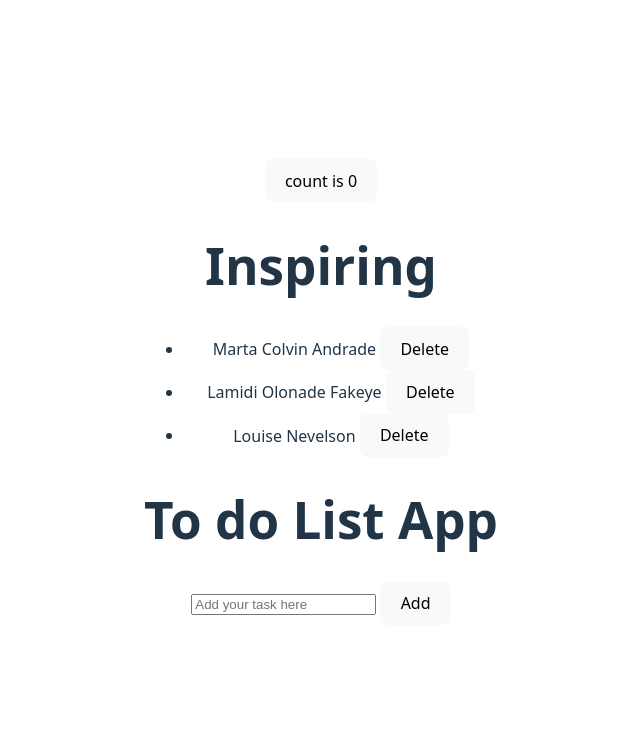
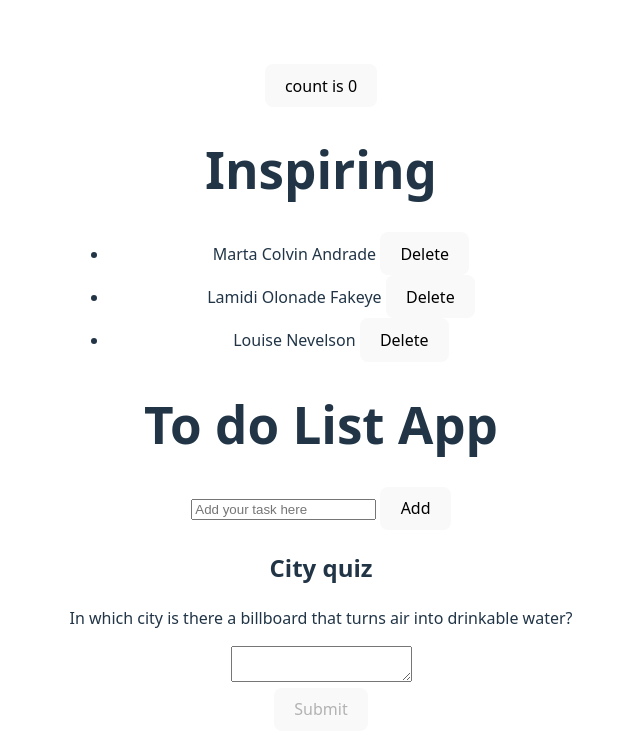
Before and after one commit to Mintesnotg/ReactforNext.Js, a React (Vite) app: page / in a window 1280 px wide. Shown: the top 754 px of the page, without its empty margins (319-959 px from the left). Built offline with nearby package versions, Linux system fonts and the light colour scheme.

Commit message:
comparativeUIdesign

```diff
--- a/src/App.jsx
+++ b/src/App.jsx
@@ -13,14 +13,14 @@
 import ProductApp from './components/thinking_'
 import TodoApp2 from './components/Todo2'
 import ParentComponent from './components/parent_child_data'
-
+import Form from './components/updatingobjects'
  import Parent from './components/parent_child'
 
- import List from './components/updatingarray'
+import List from './components/updatingarray'
 
- import ToDoApp from './components/Todo'
+import ToDoApp from './components/Todo'
+import FormSubmit from './components/form'
 
- import Form from './components/updatingobjects'
 function App() {
   const [count, setCount] = useState(0)
   const [name,setName]=useState("")
@@ -47,6 +47,7 @@
          {/* <Parent/> */}
          <List/>
          <TodoApp2/>
+         <FormSubmit />
       </div>
 
     </>
--- /dev/null
+++ b/src/components/form.tsx
@@ -0,0 +1,69 @@
+import { useState } from "react";
+
+export default function FormSubmit() {
+
+
+    const [answer, setAnswer] = useState('');
+    const [error, setError] = useState<Error>(new Error);
+    const [status, setStatus] = useState('typing');
+    if (status === 'success') {
+        return <h1>That's right!</h1>
+    }
+    const onChangingText = (e) => {
+        debugger
+        setAnswer(e.target.value);
+
+
+    }
+    async function handleSubmit(e) {
+        debugger
+        e.preventDefault();
+        setStatus('submitting');
+        try {
+            await submitForm(answer);
+            setStatus('success');
+        } catch (err) {
+            setStatus('typing');
+            setError(err);
+        }
+    }
+    return (
+        <>
+            <h2>City quiz</h2>
+            <p>
+                In which city is there a billboard that turns air into drinkable water?
+            </p>
+            <form onSubmit={handleSubmit}>
+                <textarea value={answer}  onChange={onChangingText} disabled={status === 'submitting'}/>
+                <br />
+                <button disabled={
+                    answer.length === 0 ||
+                    status === 'submitting'
+                }
+>
+                    Submit
+                </button>
+
+                {error !== null &&
+                    <p className="Error">
+                        {error.message}
+                    </p>
+                }
+            </form>
+        </>
+    )
+    function submitForm(answer) {
+        // Pretend it's hitting the network.
+        return new Promise<void>((resolve, reject) => {
+            setTimeout(() => {
+                let shouldError = answer.toLowerCase() !== 'lima'
+                if (shouldError) {
+                    reject(new Error('Good guess but a wrong answer. Try again!'));
+                } else {
+                    resolve();
+                }
+            }, 1500);
+        });
+}
+
+}
```
